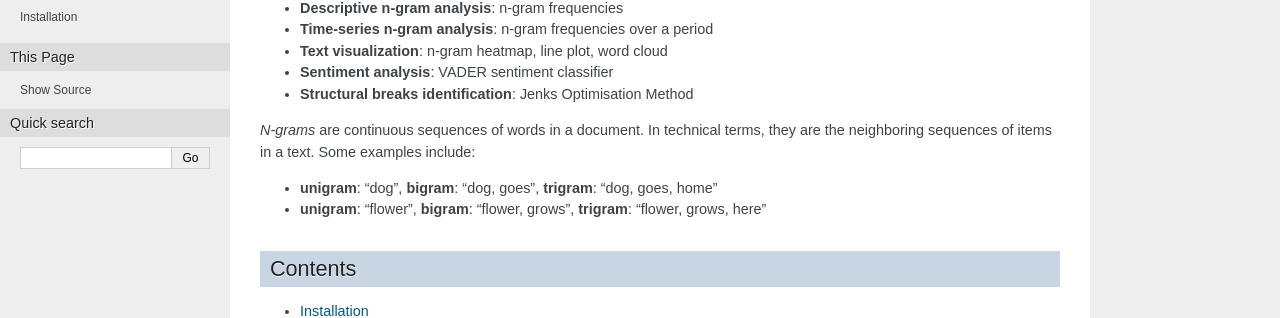
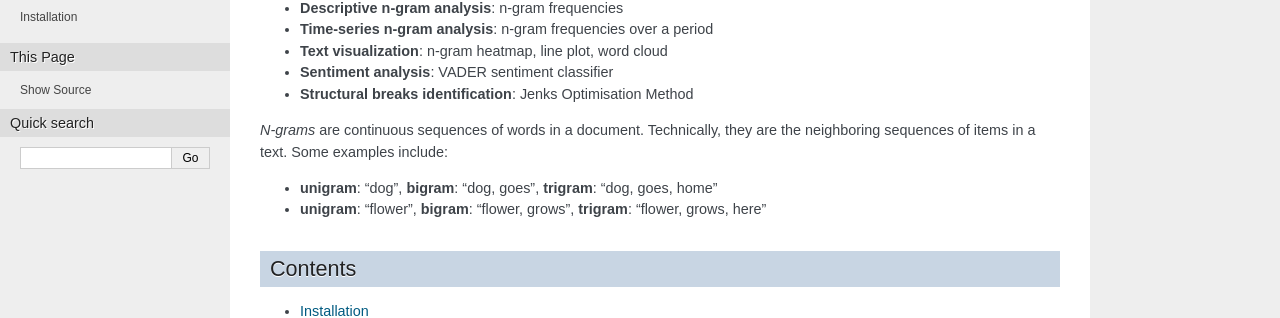
Before and after one commit to PetrKorab/Arabica, a Sphinx documentation site: the page built from docs/source/index.rst, in a window 1280 px wide. Shown: the part 191-509 px from the top of the page. Built offline with Sphinx 7.4.7, drawn with Linux system fonts in a browser that asks for light colours; pages that are not in the unit, such as notebooks, are missing from menus.

Commit message:
Update index.rst

```diff
--- a/docs/source/index.rst
+++ b/docs/source/index.rst
@@ -14,7 +14,7 @@ It reflects the reality that many text datasets are currently collected as repea
 * **Sentiment analysis**: VADER sentiment classifier
 * **Structural breaks identification**: Jenks Optimisation Method
 
-*N-grams* are continuous sequences of words in a document. In technical terms, they are the neighboring sequences of items in a text.
+*N-grams* are continuous sequences of words in a document. Technically, they are the neighboring sequences of items in a text.
 Some examples include:
 
 * **unigram**: "dog", **bigram**: "dog, goes", **trigram**: "dog, goes, home"
```
